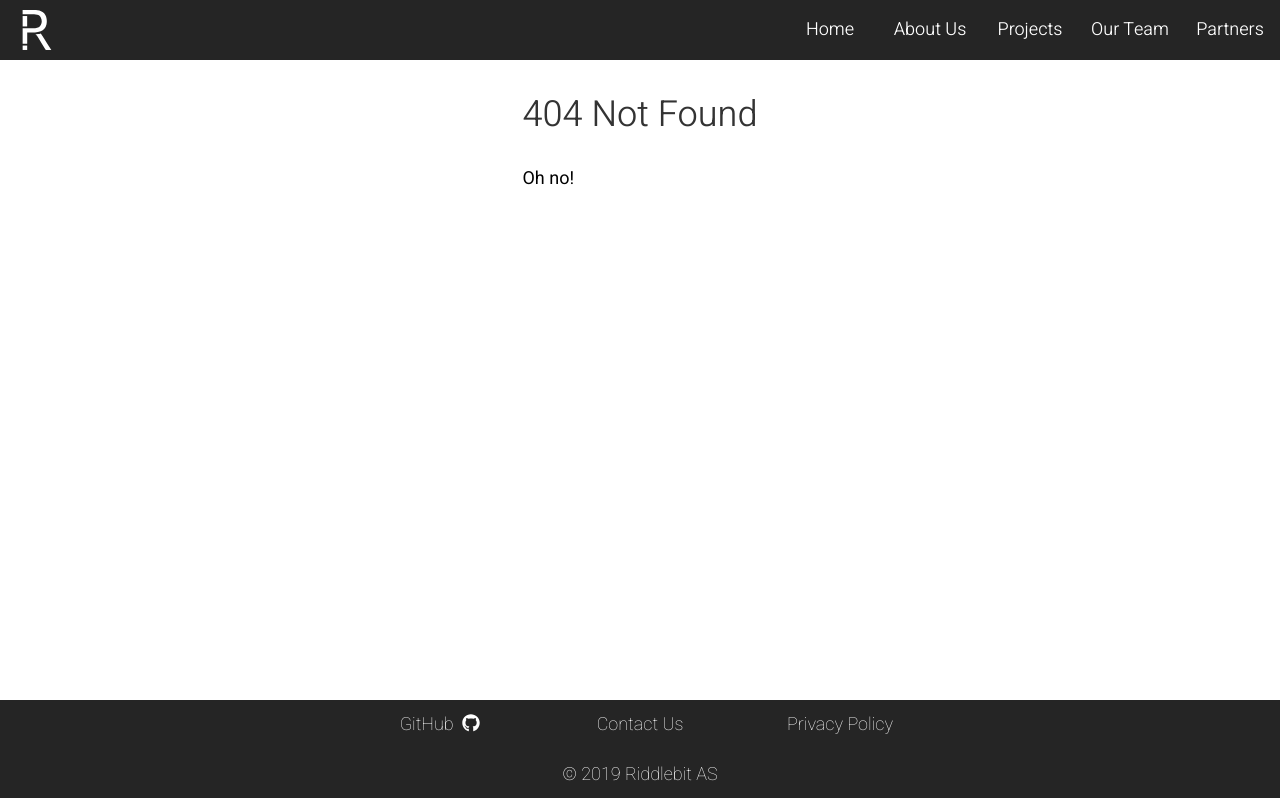
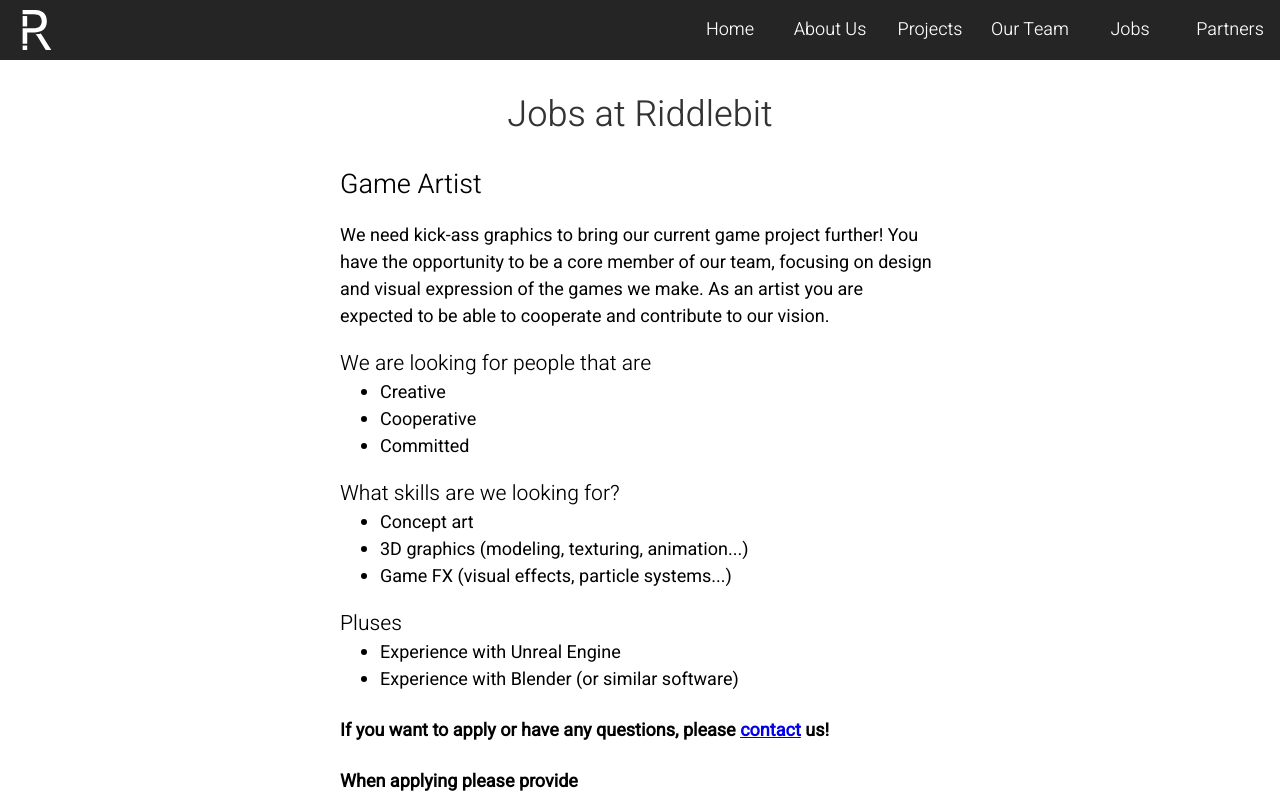
Before and after one commit to havi95/riddlebit-website, a React (Create React App) app: page /jobs in a window 1280 px wide. Before the commit this address had no page. Shown: the top 798 px of the page. Built offline with nearby package versions, Linux system fonts and the light colour scheme.

Commit message:
Create /jobs page

```diff
--- a/src/components/App/App.js
+++ b/src/components/App/App.js
@@ -7,9 +7,9 @@
 import AnalyticsRouter from '../AnalyticsRouter/AnalyticsRouter';
 
 import { library } from '@fortawesome/fontawesome-svg-core';
-import { faEnvelope, faAngleDown, faChevronDown, faBars, faTimes } from '@fortawesome/free-solid-svg-icons';
+import { faEnvelope, faAngleDown, faChevronDown, faBars, faTimes, faSearch } from '@fortawesome/free-solid-svg-icons';
 import { faTwitter, faFacebook, faGithub } from '@fortawesome/free-brands-svg-icons';
-library.add(faTwitter, faFacebook, faGithub, faEnvelope, faAngleDown, faChevronDown, faBars, faTimes);
+library.add(faTwitter, faFacebook, faGithub, faEnvelope, faAngleDown, faChevronDown, faBars, faTimes, faSearch);
 
 const App = () => {
     return (
--- a/src/components/Content/Content.js
+++ b/src/components/Content/Content.js
@@ -3,6 +3,7 @@
 import './Content.css';
 import Frontpage from './Frontpage';
 import Contact from './Contact';
+import Jobs from './Jobs';
 import Privacy from './Privacy';
 import NotFound from './NotFound';
 
@@ -38,6 +39,7 @@
                 <Route exact path='/projects' component={Frontpage} />
                 <Route exact path='/our-team' component={Frontpage} />
                 <Route exact path='/contact' component={Contact} />
+                <Route exact path='/jobs' component={Jobs} />
                 <Route exact path='/privacy' component={Privacy} />
                 <Route exact path='/partners' component={Frontpage} />
                 <Route component={NotFound} />
--- a/src/components/Content/Frontpage/About/About.js
+++ b/src/components/Content/Frontpage/About/About.js
@@ -5,13 +5,10 @@
         <div className='content-section content-width-md'>
                 <h1>We Make Games</h1>
                 <p>
-                    Riddlebit Software was founded in late 2017.
-                    However, it all really started in February 2018
-                    when we won two awards at <a href="https://gameawards.no/">Norwegian Game Awards</a>.
-                    Both awards were for our current project "Setback",
-                    which had only been in development for a month.
-                    That was a big deal for us as a company because it showed we had a
-                    solid proof of concept that we could continue to work on.
+                    Riddlebit Software was founded in late 2017 in Trondheim, Norway.
+                    We are located at <a href="https://work-work.no/">Work-Work</a>.
+                    Currently we are working on the game "Setback", a fast-paced online shooter.
+                    Setback won us two awards at the <a href="https://gameawards.no/">Norwegian Game Awards</a> in 2018.
                     Since then, we have attended events such as <a href="https://torucon.no/en/home/">Torucon</a> and <a href="https://www.spillexpo.no/">SpillExpo</a> with
                     a multiplayer demo of Setback. Both of which were a really good experience for us.
                 </p>
--- a/src/components/Content/Frontpage/OurTeam/MemberCard/MemberCard.js
+++ b/src/components/Content/Frontpage/OurTeam/MemberCard/MemberCard.js
@@ -2,7 +2,7 @@
 import './MemberCard.css';
 import { FontAwesomeIcon } from '@fortawesome/react-fontawesome';
 
-const MemberCard = ({name, description, twitter, mail, imageURL}) => {
+const MemberCard = ({name, description, twitter, mail, imageURL, more}) => {
 
     const renderPicture = () => {
         if (imageURL) {
@@ -29,6 +29,9 @@
                     {mail && (
                         <a href={'mailto:'+mail}><FontAwesomeIcon className='member-card-icon' icon={['fa', 'envelope']} /></a>
                     )}
+                    {more && (
+                        <a href={more}><FontAwesomeIcon className='member-card-icon' icon={['fa', 'search']} /></a>
+                    )}
                 </div>
             </div>
         </div>
--- a/src/components/Content/Frontpage/OurTeam/OurTeam.css
+++ b/src/components/Content/Frontpage/OurTeam/OurTeam.css
@@ -7,6 +7,18 @@
 .member-cards {
     display: grid;
     grid-gap: 20px;
-    grid-template-columns: repeat(auto-fit, minmax(230px, 1fr));
+    grid-template-columns: 1fr;
     justify-items: center;
 }
+
+@media (min-width: 600px) {
+    .member-cards {
+        grid-template-columns: 1fr 1fr;
+    }
+}
+
+@media (min-width: 1000px) {
+    .member-cards {
+        grid-template-columns: 1fr 1fr 1fr;
+    }
+}
--- a/src/components/Content/Frontpage/OurTeam/OurTeam.js
+++ b/src/components/Content/Frontpage/OurTeam/OurTeam.js
@@ -3,39 +3,47 @@
 import './OurTeam.css';
 
 const OurTeam = () => (
-    <div id='our-team'>
+    <div id="our-team" className="content-wrapper">
+        <div>
             <h1>Our Team</h1>
-        <div className='member-cards'>
+            <div className="member-cards">
                 <MemberCard
-                name='Håvard Aasmo'
-                description='Developer'
-                mail='havi@riddlebit.net'
-                imageURL='https://i.imgur.com/8hIhzsC.png'
+                    name="Håvard Aasmo"
+                    description="Developer"
+                    mail="havi@riddlebit.net"
+                    imageURL="https://i.imgur.com/8hIhzsC.png"
                 />
                 <MemberCard
-                name='Jonathan Jørgensen'
-                description='Developer'
-                mail='jonathan@riddlebit.net'
-                imageURL='https://i.imgur.com/rvvHpBK.png'
+                    name="Jonathan Jørgensen"
+                    description="Developer"
+                    mail="jonathan@riddlebit.net"
+                    imageURL="https://i.imgur.com/rvvHpBK.png"
                 />
                 <MemberCard
-                name='Vegard Farstad'
-                description='Developer'
-                mail='vegard@riddlebit.net'
-                imageURL='https://i.imgur.com/PQ5CVcZ.png'
+                    name="Vegard Farstad"
+                    description="Developer"
+                    mail="vegard@riddlebit.net"
+                    imageURL="https://i.imgur.com/PQ5CVcZ.png"
                 />
                 <MemberCard
-                name='Oliver M. B. Nakken'
-                description='Game Designer'
-                mail='oliver@riddlebit.net'
-                imageURL='https://i.imgur.com/3RQTZ9Y.png'
+                    name="Oliver M. B. Nakken"
+                    description="Game Designer"
+                    mail="oliver@riddlebit.net"
+                    imageURL="https://i.imgur.com/3RQTZ9Y.png"
                 />
                 <MemberCard
-                name='Lars Olav Muri'
-                description='Chairman & Accountant'
-                mail='lars@riddlebit.net'
-                imageURL='https://i.imgur.com/T5PvwnK.png'
+                    name="Lars Olav Muri"
+                    description="Chairman & Accountant"
+                    mail="lars@riddlebit.net"
+                    imageURL="https://i.imgur.com/T5PvwnK.png"
                 />
+                <MemberCard
+                    name="You?"
+                    description="Artist"
+                    imageURL="https://i.imgur.com/68Koea5.png"
+                    more="/jobs"
+                />
+            </div>
         </div>
     </div>
 );
--- /dev/null
+++ b/src/components/Content/Jobs/Jobs.css
@@ -0,0 +1,12 @@
+.jobs-content {
+  width: 600px;
+  margin-bottom: 2rem;
+}
+
+.jobs-content h2,h3,h4 {
+  margin-bottom: 0;
+}
+
+.jobs-content ul {
+  margin-top: 0;
+}
--- /dev/null
+++ b/src/components/Content/Jobs/Jobs.js
@@ -0,0 +1,45 @@
+import React, { Component } from 'react';
+import './Jobs.css';
+
+export default class Jobs extends Component {
+
+  render() {
+    return (
+      <div id="jobs" className="jobs-content content-section">
+        <h1>Jobs at Riddlebit</h1>
+        <h2>Game Artist</h2>
+        <p>
+          We need kick-ass graphics to bring our current game project further! You have the opportunity to be a core member of our team, focusing on design and visual expression of the games we make. As an artist you are expected to be able to cooperate and contribute to our vision.
+        </p>
+
+        <h3>We are looking for people that are</h3>
+        <ul>
+          <li>Creative</li>
+          <li>Cooperative</li>
+          <li>Committed</li>
+        </ul>
+
+        <h3>What skills are we looking for?</h3>
+        <ul>
+          <li>Concept art</li>
+          <li>3D graphics (modeling, texturing, animation...)</li>
+          <li>Game FX (visual effects, particle systems...)</li>
+        </ul>
+
+        <h3>Pluses</h3>
+        <ul>
+          <li>Experience with Unreal Engine</li>
+          <li>Experience with Blender (or similar software)</li>
+        </ul>
+
+        <h4>If you want to apply or have any questions, please <a href="mailto:contact@riddlebit.net">contact</a> us!</h4>
+        <h4>When applying please provide</h4>
+        <ul>
+          <li>Background & motivation</li>
+          <li>Portofolio / demonstration of previous work</li>
+        </ul>
+      </div>
+    )
+  }
+
+}
--- /dev/null
+++ b/src/components/Content/Jobs/index.js
@@ -0,0 +1,2 @@
+import Jobs from './Jobs';
+export default Jobs;
--- a/src/components/Navbar/Navbar.js
+++ b/src/components/Navbar/Navbar.js
@@ -44,6 +44,7 @@
                         <li><NavLink onClick={this.close} className='navlink' to='/about'><div>About Us</div></NavLink></li>
                         <li><NavLink onClick={this.close} className='navlink' to='/projects'><div>Projects</div></NavLink></li>
                         <li><NavLink onClick={this.close} className='navlink' to='/our-team'><div>Our Team</div></NavLink></li>
+                        <li><NavLink onClick={this.close} className='navlink' to='/jobs'><div>Jobs</div></NavLink></li>
                         <li><NavLink onClick={this.close} className='navlink' to='/partners'><div>Partners</div></NavLink></li>
                     </ul>
                 </nav>
```
Lines whose indentation alone changed are shown as unchanged.
